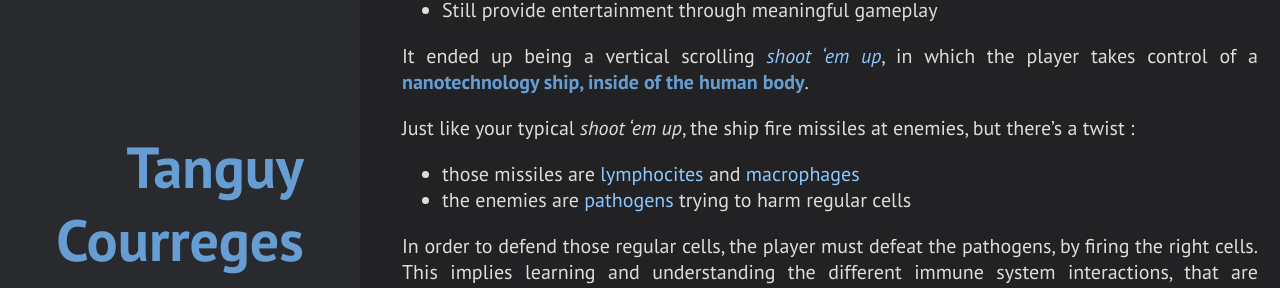
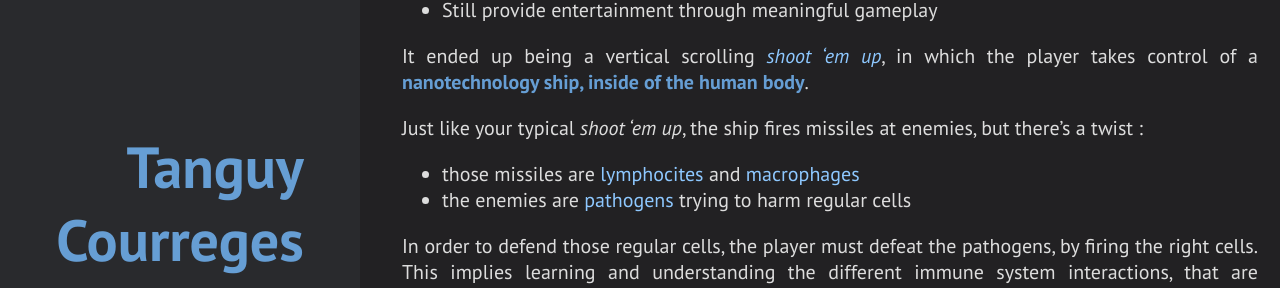
Before and after one commit to tcourreges/tcourreges.github.io, a Jekyll site: the page built from _posts/2000-01-04-immunoga.md, in a window 1280 px wide and 900 px high, scrolled down 922 px. Shown: the part 145-433 px from the top of the window. Built offline with Jekyll 4.4.1, drawn with Linux system fonts in a browser that asks for light colours.

Commit message:
fixed some typos

```diff
--- a/_posts/2000-01-04-immunoga.md
+++ b/_posts/2000-01-04-immunoga.md
@@ -28,7 +28,7 @@ As it was supposed to be a [Serious Game](https://en.wikipedia.org/wiki/Serious_
 
 It ended up being a vertical scrolling [_shoot 'em up_](https://en.wikipedia.org/wiki/Shoot_%27em_up), in which the player takes control of a **nanotechnology ship, inside of the human body**.
 
-Just like your typical _shoot 'em up_, the ship fire missiles at enemies, but there's a twist :
+Just like your typical _shoot 'em up_, the ship fires missiles at enemies, but there's a twist :
 * those missiles are [lymphocites](https://en.wikipedia.org/wiki/Lymphocyte) and [macrophages](https://en.wikipedia.org/wiki/Macrophage)
 * the enemies are [pathogens](https://en.wikipedia.org/wiki/Pathogen) trying to harm regular cells
 
```
Also changed, not shown: _posts/2000-01-03-gustow.md (+1 -1 lines).
